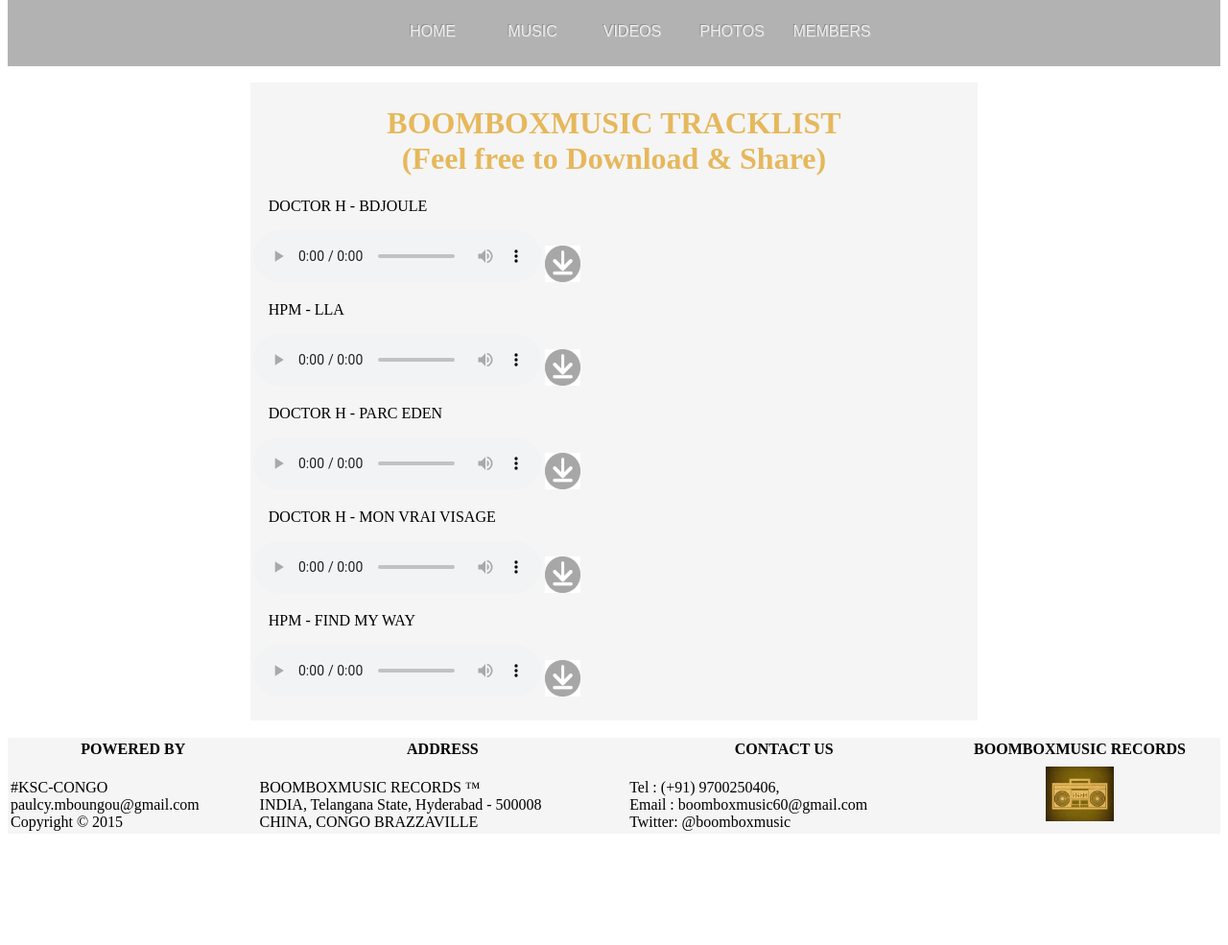
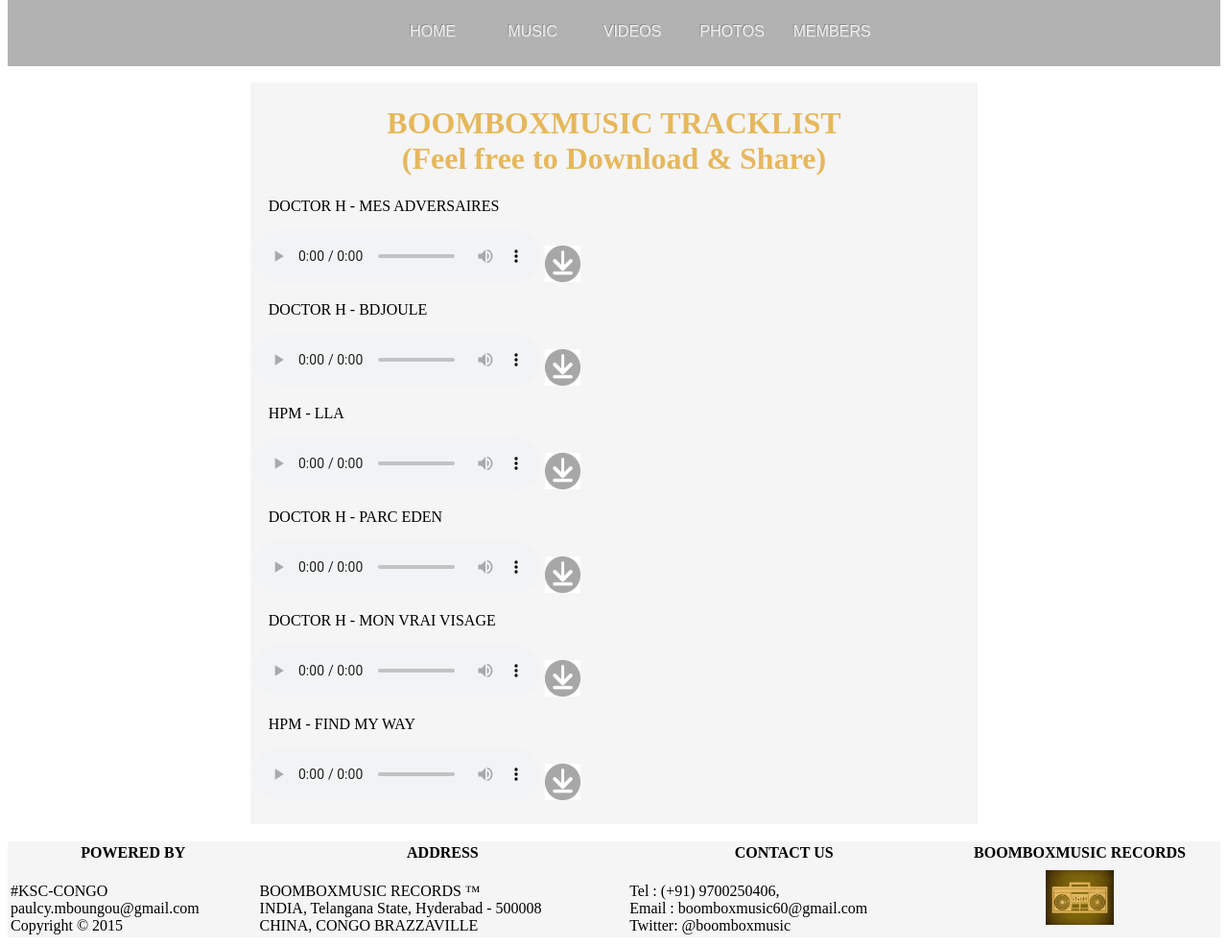
Before and after one commit to PaulcyMboungou/BOOMBOXMUSIC, a Django app: page /music in a window 1280 px wide. Shown: the part 251-1236 px from the top of the page at 96% size. Before the commit the page ends 1117 px from the top, so only its background shows below. Run offline with Django 3.2, Linux system fonts and the light colour scheme.

Commit message:
Paulcy Adding mes adversaires song on home and music page.

```diff
--- a/bbm/templates/bbm/music.html
+++ b/bbm/templates/bbm/music.html
@@ -37,7 +37,13 @@
 
       <h1 align="center"> <font color="#E6B85C">BOOMBOXMUSIC TRACKLIST<br/> (Feel free to Download & Share) </font></h1>
 
-      				<p>&nbsp; &nbsp; DOCTOR H - BDJOULE</p>
+      				<p>&nbsp; &nbsp; DOCTOR H - MES ADVERSAIRES</p>
+        				<audio controls>
+					 		<source src="{% static "bbm/music/Mes Adversaires.mp3" %}" type="audio/mp3" >
+	    				</audio>
+	    				<a href="{% static "bbm/music/Mes Adversaires.mp3" %}" download="PARC EDEN - DOCTOR H"><img src="{% static "bbm/images/download.png" %} " width="5%" ></a><br/>
+
+	    			<p>&nbsp; &nbsp; DOCTOR H - BDJOULE</p>
         				<audio controls>
 					 		<source src="{% static "bbm/music/DOCTOR H - BDJOULE .mp3" %}" type="audio/mp3" >
 	    				</audio>
```
Also changed, not shown: bbm/templates/bbm/index.html (+7 -6 lines), 1 other file.
